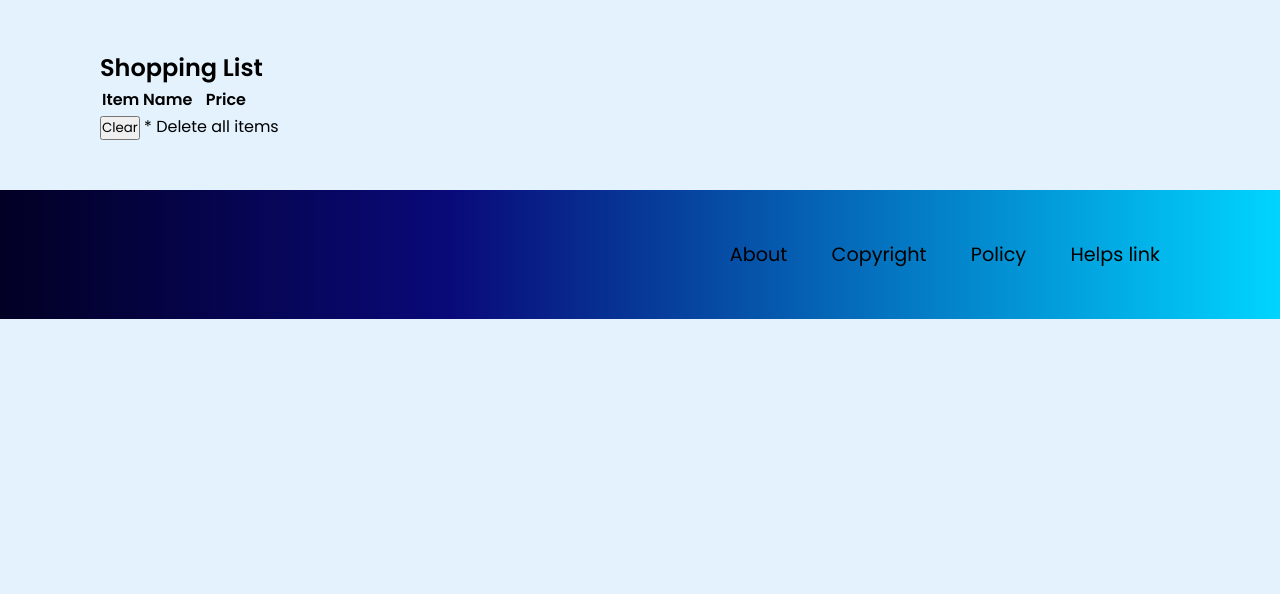
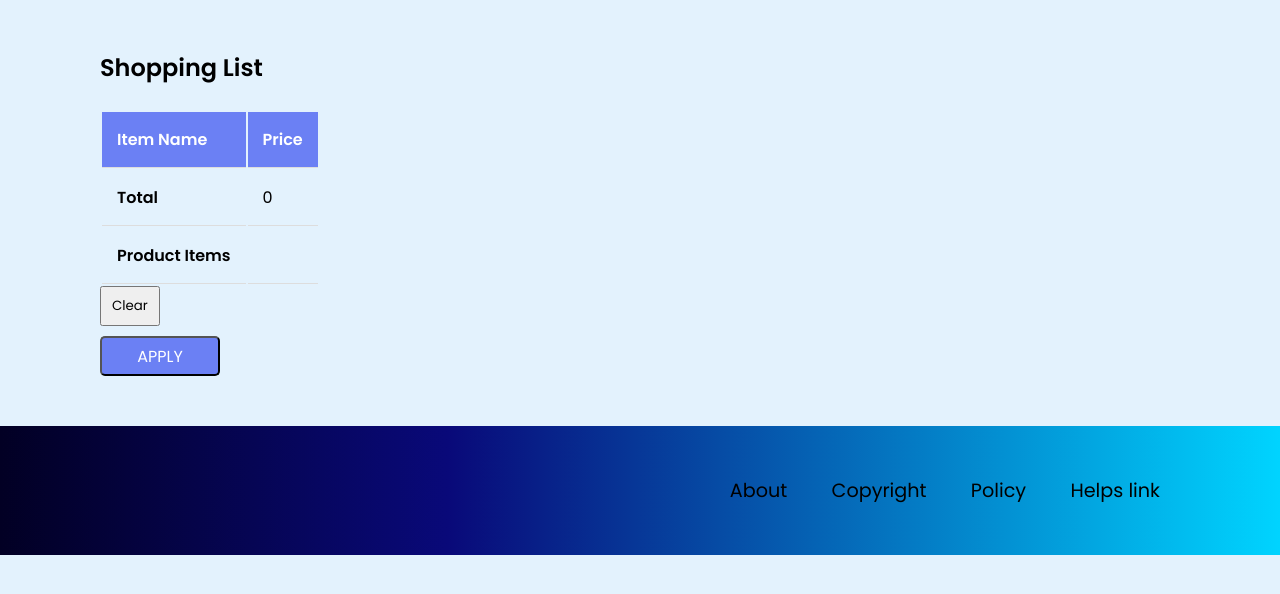
Before and after one commit to nnhoang215/web-app-e-commerce, a PHP site: page /Customer_pages/Customer_cart.php in a window 1280 px wide. Shown: the part 173-767 px from the top of the page. Run offline with PHP 8.4, Linux system fonts and the light colour scheme; lists and menus that the app fills with data are empty.

Commit message:
customer_cart(mvp)

```diff
--- a/Customer_pages/Customer_cart.php
+++ b/Customer_pages/Customer_cart.php
@@ -33,15 +33,30 @@
 
         <section class="product-details-page">
         <div class="cart-container">
-        <form name="ShoppingList" class="cart-container">
-    <div id="items_table">
-        <h2>Shopping List</h2>
-        <table id="list"></table>
-        <label><input type="button" value="Clear" onclick="ClearAll()">
-        * Delete all items</label>
-    </div>
-</form>
+        <form action="Customer_cart.php" method="post" name="ShoppingList" class="cart-container">
+            <div id="items_table">
+                <h2>Shopping List</h2>
+                <br>
+                <table name="list" id="list"></table>
+                <input class="clear-button" type="button" value="Clear" onclick="ClearAll()">
+            </div>
+            <button  type="submit" class="apply-button">APPLY</button>
+
+
+        </form>
         </section>
+
+        <table>
+<?php
+    $file = fopen('../dbFiles/Order.db.csv', 'a');
+    fputcsv($file, $_POST );
+    fclose($file);
+
+
+
+?>
+</table>
+
 
         <footer>
             <ul>
@@ -70,14 +85,23 @@
         var key = "";
         var list = "<tr><th>Item Name  &nbsp;&nbsp;</th><th>Price</th></tr>\n";
         var i = 0;
+        var totalPrice=0;
+        var productlist=[];
+
         for (i = 0; i <= localStorage.length-1; i++) {
             key = localStorage.key(i);
             list += "<tr><td>" + key + "</td>\n<td>"
                     + localStorage.getItem(key) + "</td></tr>\n";
-        }
+            totalPrice += parseInt(localStorage.getItem(key))
+            productlist.push(key);
+                }
+
         if (list == "<tr><th>Item</th><th>Value</th></tr>\n") {
             list += "<tr><td><i>No item in cart</i></td></tr>\n";
         }
+        list += "<tr><td class='table_title'>Total</td><td><input type='hidden' value='"+ totalPrice +"' name='totalPrice'>" + totalPrice + "</td>\n";
+        list += "<tr><td class='table_title'>Product Items</td><td><input type='hidden' value='"+ productlist+"' name='productlist'>" + productlist + "</td>\n";
+        // console.log(localStorage);
 
         document.getElementById('list').innerHTML = list;
     } else {
--- a/Customer_pages/Product_details.php
+++ b/Customer_pages/Product_details.php
@@ -53,6 +53,7 @@
                     <form method="get" action="Customer_cart.php">
                         <button onclick="SaveItem()" type="submit" name="act" > Add to cart </button>
                     </form>
+
                 </div>
                </div>
         </section>
--- a/resources/css/style.css
+++ b/resources/css/style.css
@@ -653,7 +653,6 @@ span {
   border-bottom: solid 1px;
 }
 
-
 /* -------------------------- */
 /* -------Product details-------- */
 
@@ -697,6 +696,24 @@ span {
 .cart-container {
   margin: 50px;
 }
+.table_title {
+  font-weight: bold;
+}
+.cart-container th,
+td {
+  padding: 15px;
+  text-align: left;
+  border-bottom: 1px solid #ddd;
+}
+
+.cart-container th {
+  background-color: rgb(107, 128, 244);
+  color: white;
+}
+
+.clear-button {
+  padding: 8px 10px;
+}
 
 /* ------------------------------ */
 /* ---------Input validation----------- */
@@ -730,7 +747,7 @@ span {
 /* ------------------------------- */
 /* ------Shippper----------------- */
 /* ------------------------------- */
-.shipper-main-page h1{
+.shipper-main-page h1 {
   margin-left: 20px;
   margin-top: 20px;
   margin-bottom: 20px;
@@ -739,46 +756,46 @@ span {
   -webkit-background-clip: text;
   -webkit-text-fill-color: transparent;
 }
-.order-container a, .order-container-field{
+.order-container a,
+.order-container-field {
   display: flex;
   justify-content: space-around;
   align-items: center;
   border: solid black 1px;
   padding-right: 5px;
-  padding-left:  5px;
+  padding-left: 5px;
   background-color: #fff;
   max-width: 800px;
-  margin:0 auto;
+  margin: 0 auto;
   margin-bottom: 20px;
 }
 
 .order-conatiner a:hover,
-.order-container a:active{
+.order-container a:active {
   background-color: #515050;
 }
 
-.order-container a{
+.order-container a {
   text-decoration: none;
 }
-
 
 /* --------------------------------- */
 /* -------Order Detail-------------- */
 /* --------------------------------- */
 
-.order_detail .container{
-  margin:0 auto;
+.order_detail .container {
+  margin: 0 auto;
   margin-top: 20px;
   margin-bottom: 50px;
   display: flex;
   flex-direction: column;
 }
 
-.order_detail .container .row{
+.order_detail .container .row {
   display: flex;
 }
 
-.order_detail .container .row .col{
+.order_detail .container .row .col {
   flex: 1;
 }
 
```
Also changed, not shown: dbFiles/Order.db.csv (line endings or trailing spaces).
